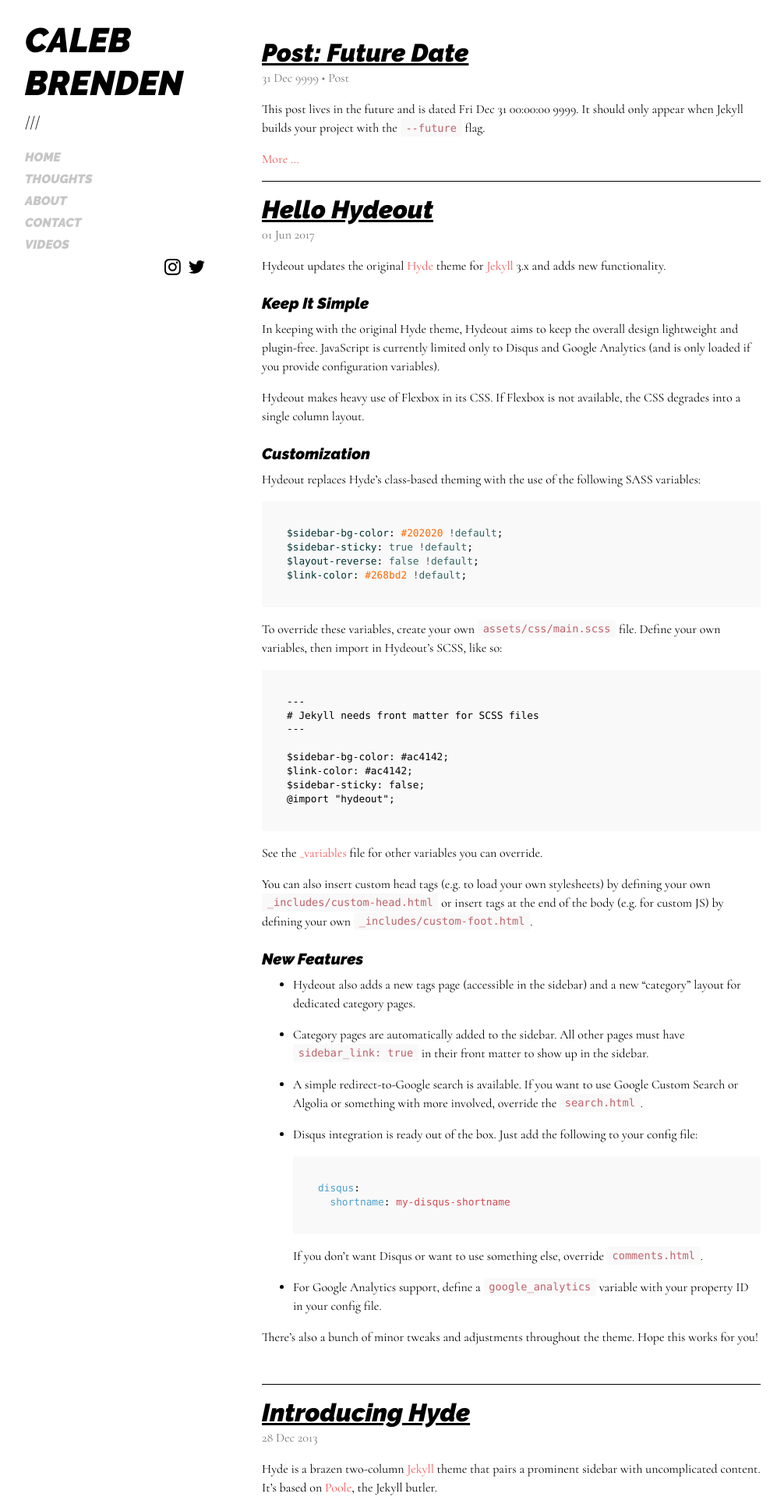
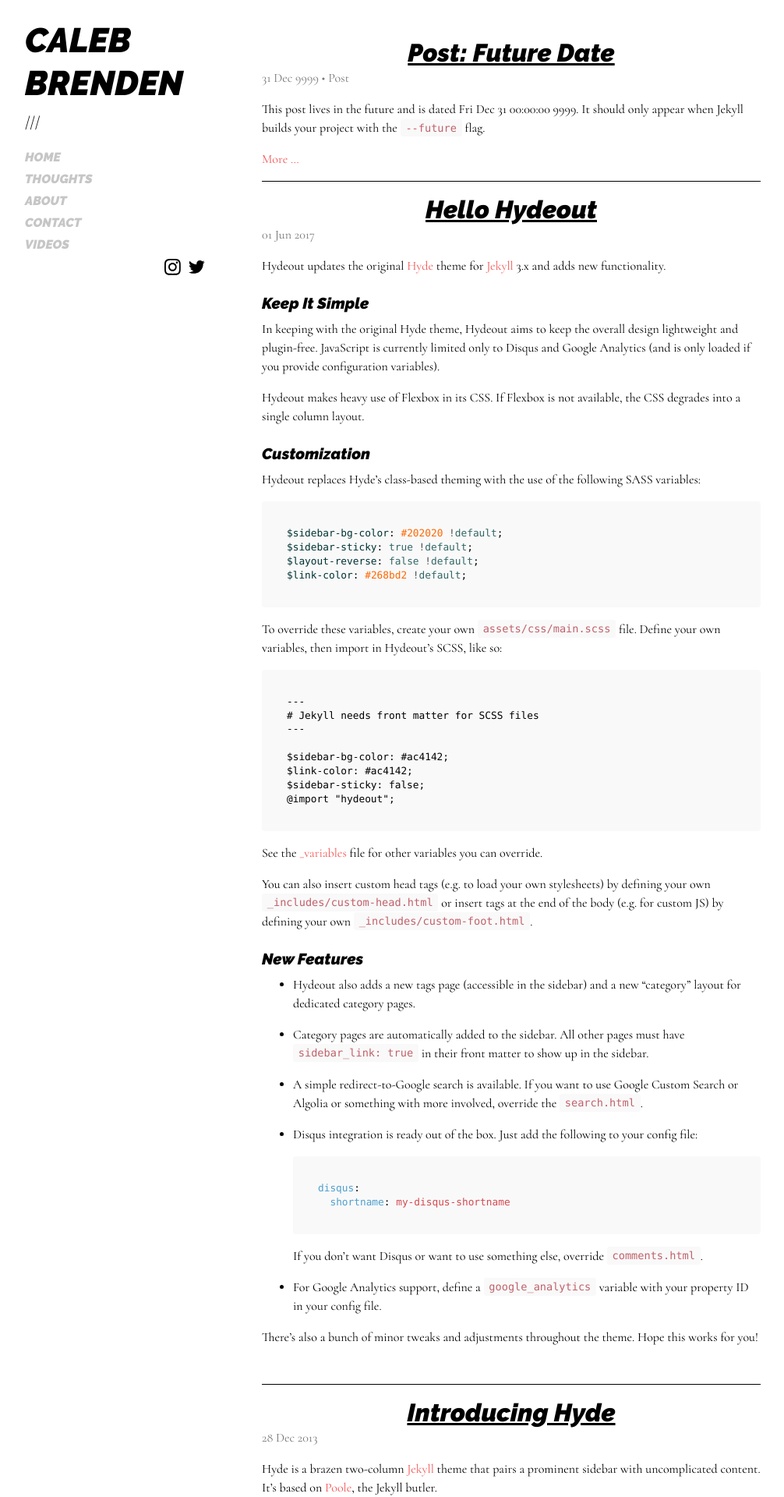
Before and after one commit to calebbrenden/my-site, a Jekyll site: the page built from thoughts/index.html, in a window 1280 px wide. Shown: the top 1920 px of the page at 78% size, without its empty margins (4-1010 px from the left). Built offline with Jekyll 4.4.1, drawn with Linux system fonts in a browser that asks for light colours; the list of posts is cut into pages by our own code.

Commit message:
added margins to content in fullscreen view, centered post titles

```diff
--- a/_sass/hydeout/_layout.scss
+++ b/_sass/hydeout/_layout.scss
@@ -55,7 +55,7 @@
 }
 
 
-/* NEW HORIZONTAL FLEXBOX */
+/* HORIZONTAL SCROLLING FLEXBOX GALLERY */
 
 .gallery {
   padding: $section-spacing;
@@ -226,6 +226,8 @@
     color: $body-color;
     padding: $section-spacing * 3;
     height: 100vh;
+    margin-left: auto;
+    margin-right: auto;
 
     > header {
       color: inherit;
--- a/_sass/hydeout/_posts.scss
+++ b/_sass/hydeout/_posts.scss
@@ -27,6 +27,7 @@
 .post-title,
 .post-title a {
   color: $heading-color;
+  text-align: center;
 }
 .page-title,
 .post-title {
```
